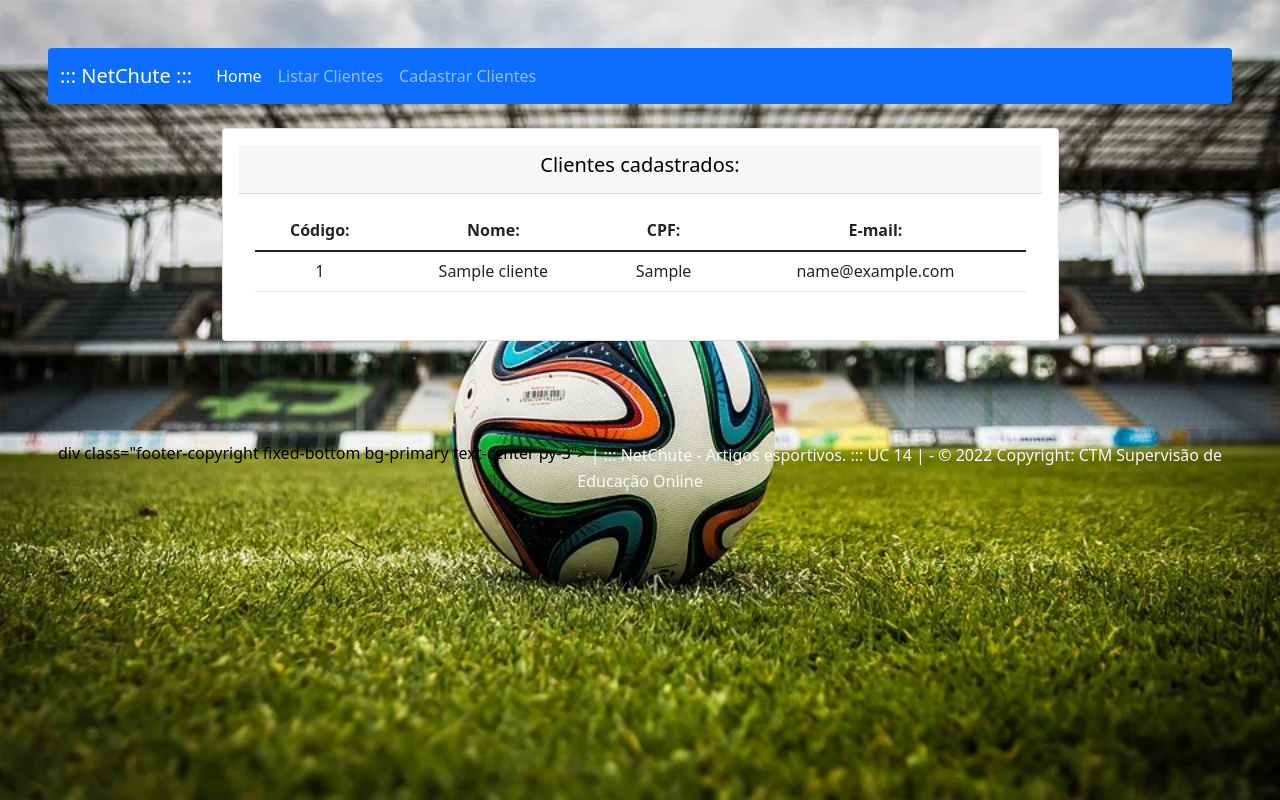
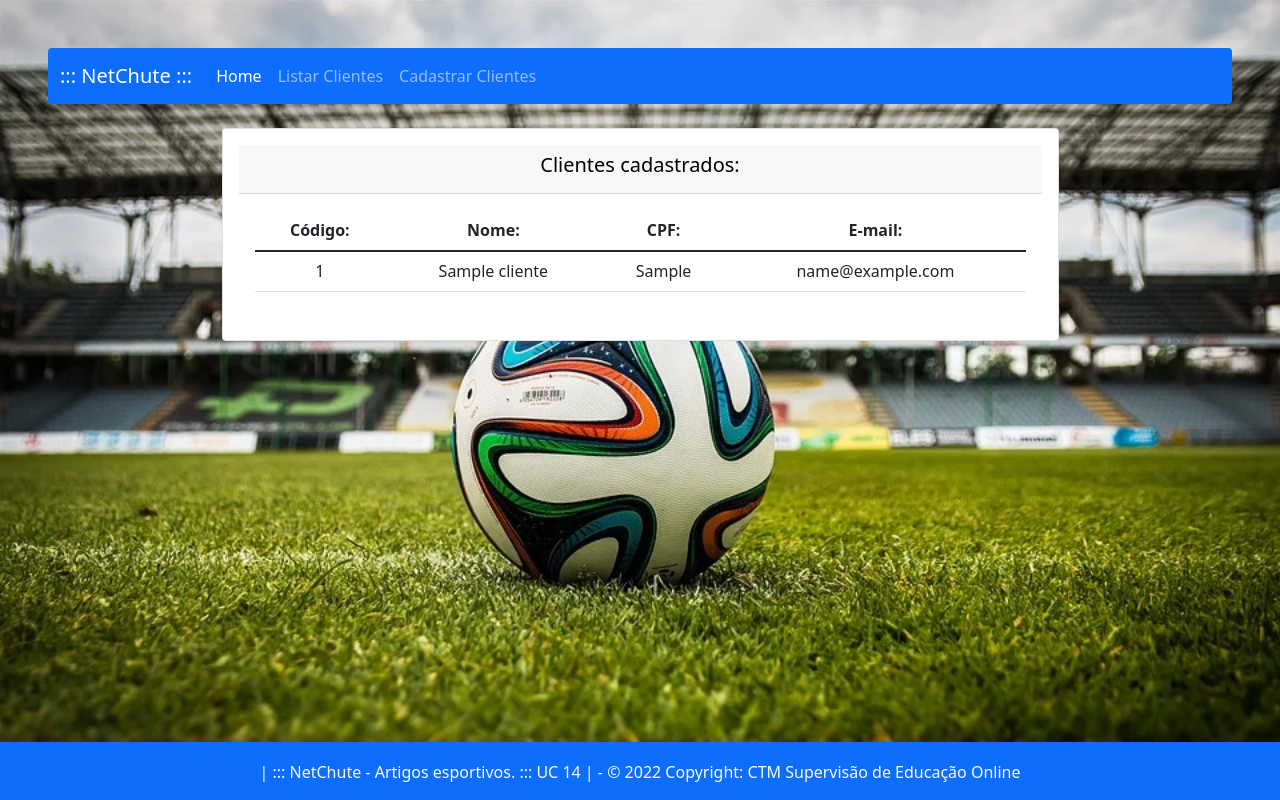
Before and after one commit to BistonN/php-heroku-senai, a PHP site: page /listar.php in a window 1280 px wide. Run offline with PHP 8.4, Linux system fonts and the light colour scheme; tables that the repository leaves empty hold one stand-in row (values such as "Sample post"); data that the repository does not hold is empty.

Commit message:
Arrumando tags div no listar.php

```diff
--- a/listar.php
+++ b/listar.php
@@ -108,12 +108,12 @@ $result = $conn->query($sql);
         <div style="height: 100px;"></div>
 
 
-        div class="footer-copyright fixed-bottom bg-primary text-center py-3">
+        <div class="footer-copyright fixed-bottom bg-primary text-center py-3">
             <span class="text-light align-middle">| ::: NetChute - Artigos esportivos. ::: UC 14 | - ©
                 2022 Copyright: CTM Supervisão de Educação Online</span>
-        </div
+                            </div>
 
-    </div>
+        </div>
     </div>
 
     <!-- Option 1: Bootstrap Bundle with Popper -->
```
